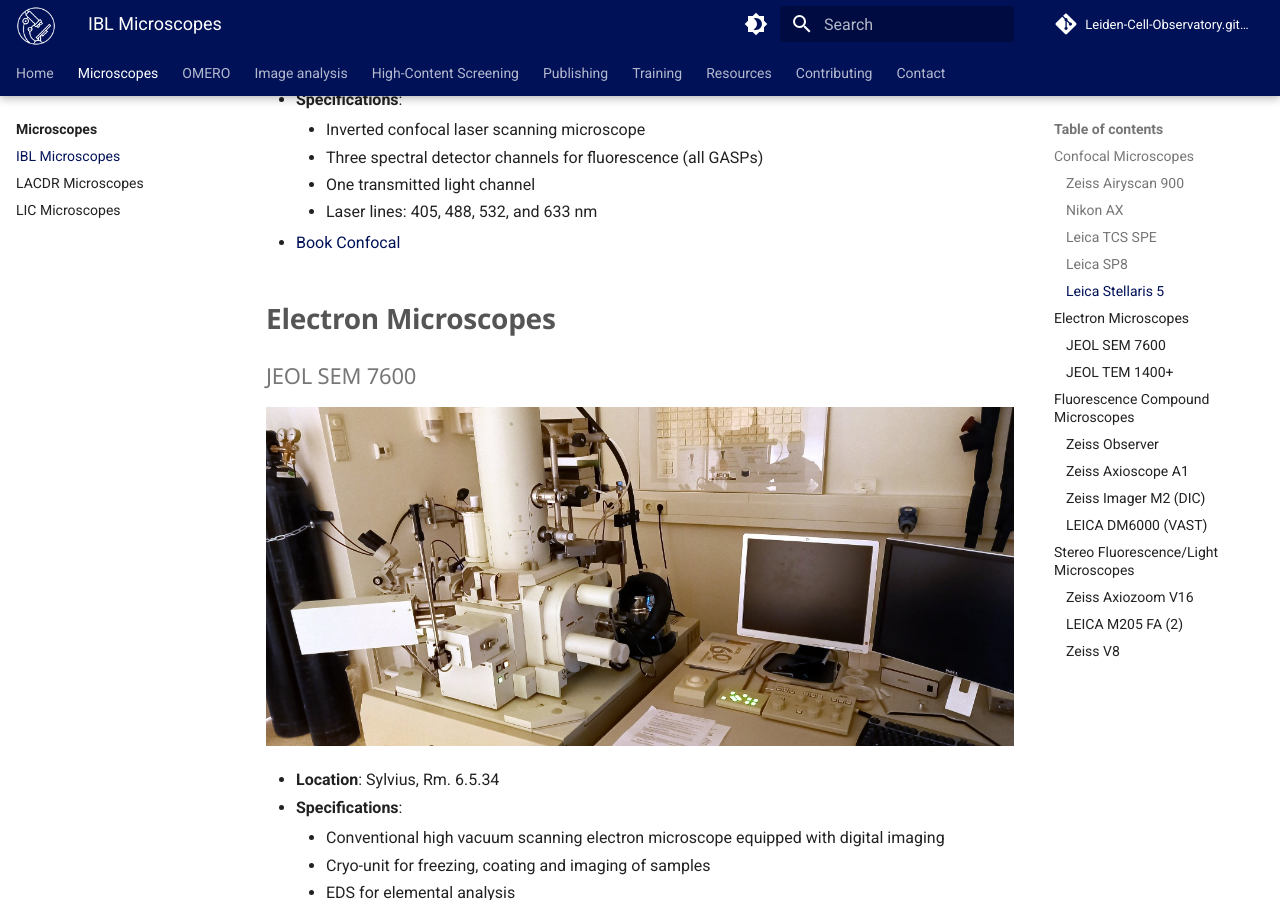
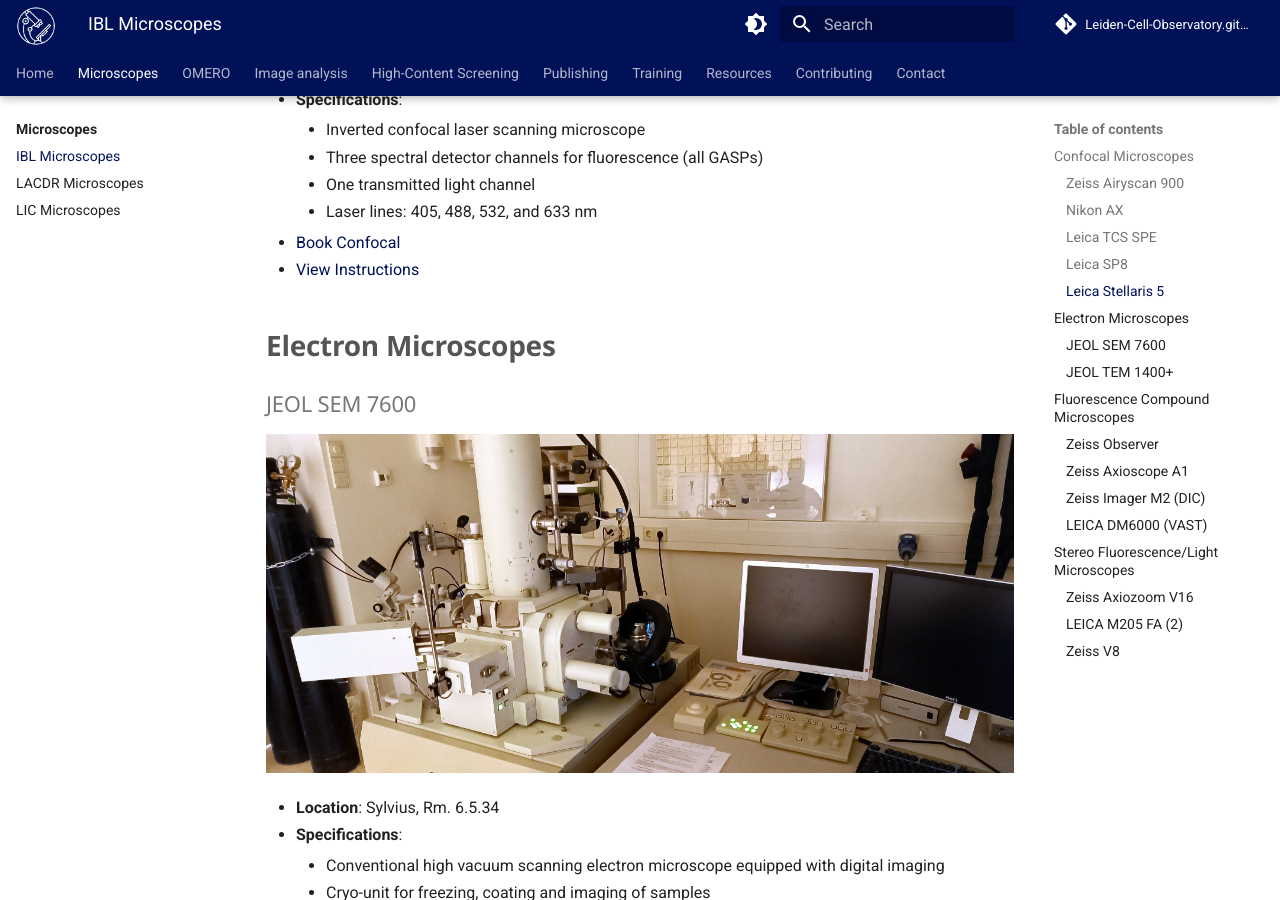
Before and after one commit to Leiden-Cell-Observatory/Leiden-Cell-Observatory.github.io, an MkDocs documentation site: the page built from docs/microscopes/iblmicroscopes.md, in a window 1280 px wide and 900 px high, scrolled down 3114 px. Built offline with MkDocs 1.6.1 and Material for MkDocs 9.7.7, drawn with Linux system fonts in a browser that asks for light colours; comment, search, counter and statistics services are not loaded.

Commit message:
Add instructions link for confocal microscope
Added a link to view instructions for the confocal microscope.

```diff
--- a/docs/microscopes/iblmicroscopes.md
+++ b/docs/microscopes/iblmicroscopes.md
@@ -66,6 +66,7 @@
     - One transmitted light channel
     - Laser lines: 405, 488, 532, and 633 nm
 - [Book Confocal](https://www.supersaas.com/schedule/IBL_Confocal/Confocals)
+- [View Instructions](https://video.leidenuniv.nl/media/t/1_0h9esd33)
 
 ## Electron Microscopes
 
```
